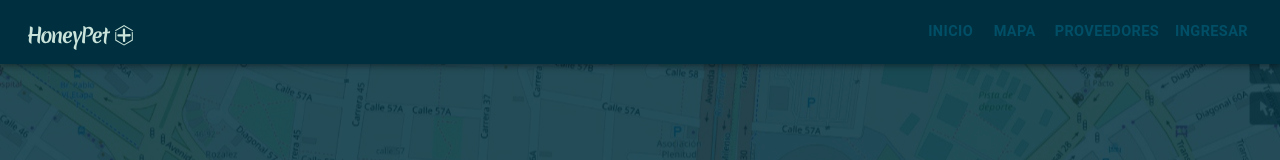
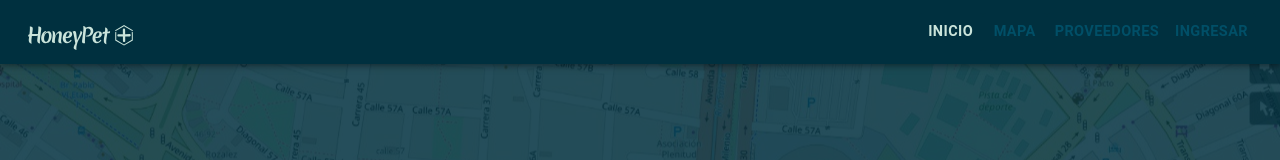
Before and after one commit to HoneyPet-Plus/Front, a React (Create React App) app in the folder rfront/: page / in a window 1280 px wide. Shown: the top 160 px of the page. Built offline with nearby package versions, Linux system fonts and the light colour scheme; no server answers; a web font is replaced by a local one; what react-swipeable-views-utils would draw is missing.

Commit message:
quité el /inicio  a /

```diff
--- a/rfront/src/Components/Menu/Nav.js
+++ b/rfront/src/Components/Menu/Nav.js
@@ -90,7 +90,7 @@ export default function ButtonAppBar() {
 
           <ColorButton className="btnNav">
             <NavLink
-              to="/inicio"
+              to="/"
               className={({ isActive }) =>
                 "btnin " + (isActive ? "active-nav" : "")
               }
```
